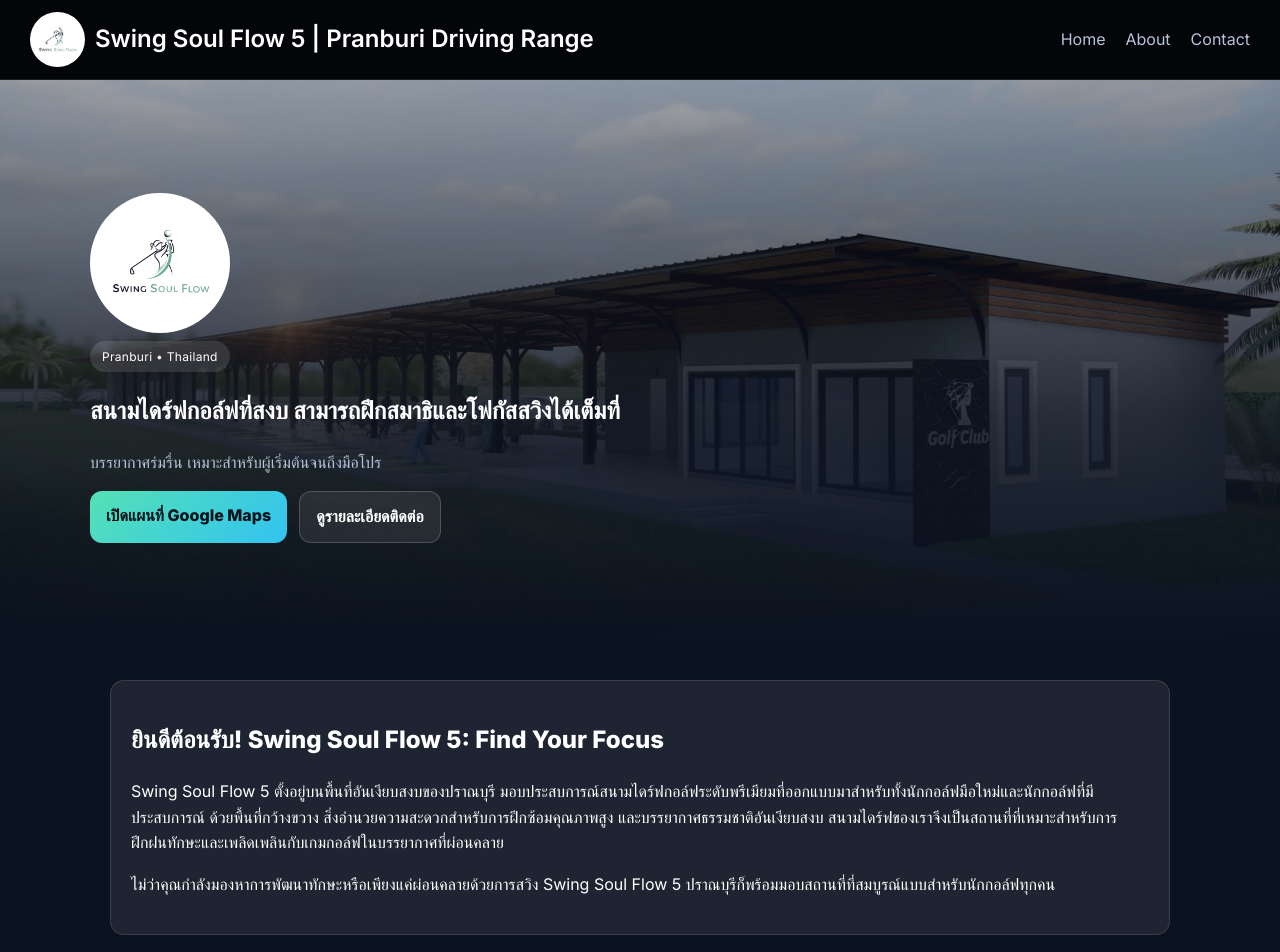
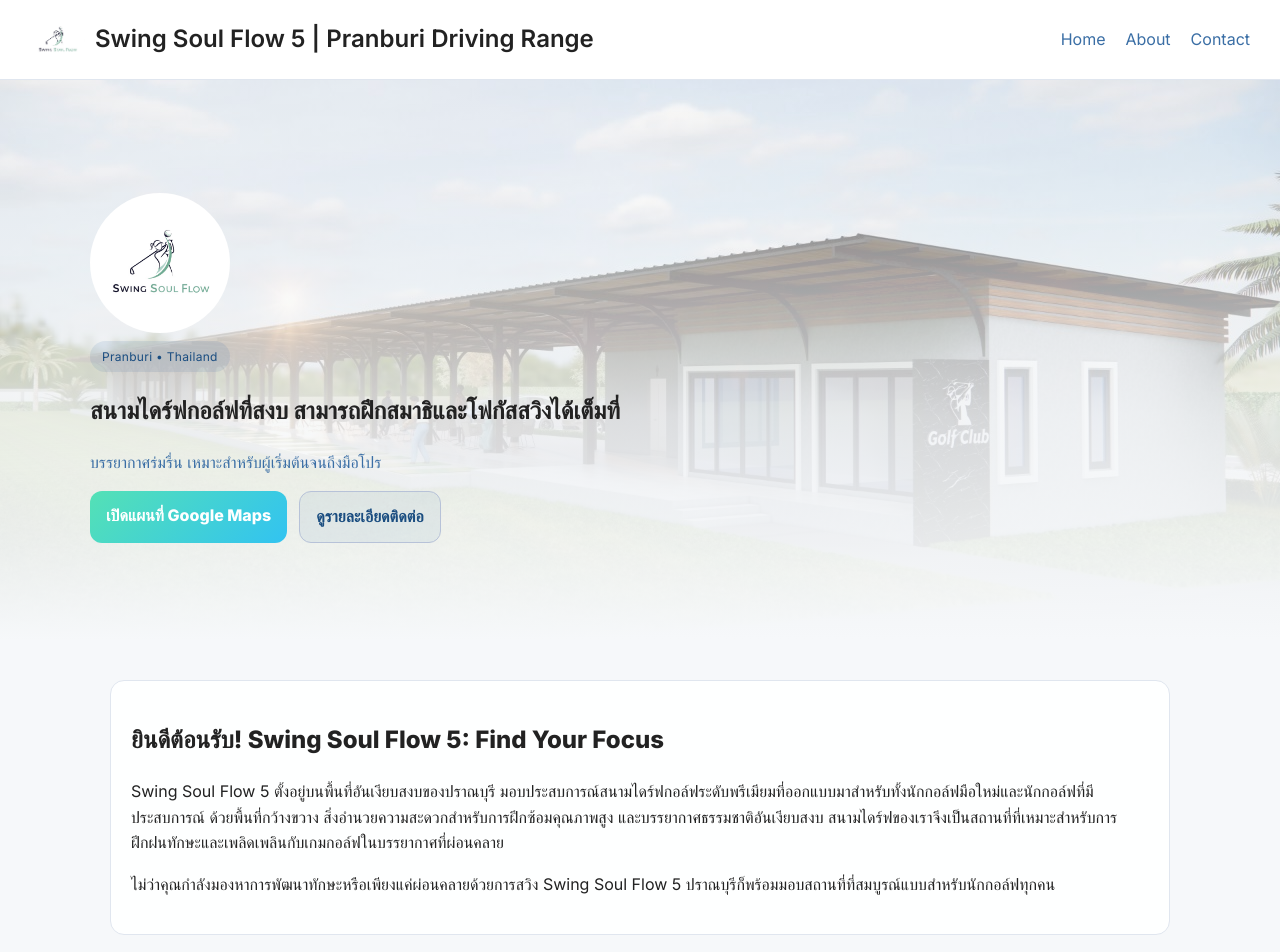
Before and after one commit to swingalbatross5-commits/swingsoulflow5, a plain HTML site: page index.html in a window 1280 px wide. Shown: the top 952 px of the page. Drawn offline with nearby package versions, Linux system fonts and the light colour scheme.

Commit message:
update bg style

```diff
--- a/style.css
+++ b/style.css
@@ -1,16 +1,22 @@
 /* Base */
 * { box-sizing: border-box; }
-body { margin:0; font-family:Inter, system-ui, -apple-system, "Segoe UI", Roboto, Arial, sans-serif; background:#0b1220; color:#fff; line-height:1.6; }
+body {
+  margin:0;
+  font-family:Inter, system-ui, -apple-system, "Segoe UI", Roboto, Arial, sans-serif;
+  background: #f6f8fa;         /* เปลี่ยนพื้นหลังเป็นสีอ่อน */
+  color: #222;                  /* เปลี่ยนสีตัวอักษรเป็นสีเข้ม */
+  line-height:1.6;
+}
 
 /* Header Modern Style */
 header {
-  background: rgba(0, 0, 0, 0.7);
+  background: rgba(255,255,255,0.95); /* สีขาวโปร่ง */
   padding: 12px 30px;
   display: flex;
   justify-content: space-between;
   align-items: center;
   backdrop-filter: blur(6px);
-  border-bottom: 1px solid rgba(255, 255, 255, 0.1);
+  border-bottom: 1px solid #e0e6ef;
 }
 
 .logo-container {
@@ -29,11 +35,10 @@
   object-fit: cover;
 }
 
-
 .site-title {
   font-size: 1.5rem;
   font-weight: 600;
-  color: #fff;
+  color: #222;
 }
 
 nav {
@@ -42,23 +47,22 @@
 }
 
 nav a {
-  color: #b7c2d8;
+  color: #3a6ea5;
   font-weight: 500;
   text-decoration: none;
   transition: color 0.3s ease;
 }
 
 nav a:hover {
-  color: #ffffff;
+  color: #1a4d80;
 }
 
 /* Responsive Menu */
 @media (max-width: 768px) {
   nav {
-    display: none; /* ถ้าต้องการทำ hamburger menu ค่อยเพิ่ม JS */
+    display: none;
   }
 }
-
 
 .contact-flex {
   display: flex;
@@ -75,28 +79,81 @@
   align-items: center;
 }
 
-
 /* Hero with fade slider */
-.hero { position:relative; height:70vh; overflow:hidden; }
-.slides { position:absolute; top:0; left:0; right:0; bottom:0; }
-.slide { position:absolute; top:0; left:0; right:0; bottom:0; width:100%; height:100%; object-fit:cover; opacity:0; transition: opacity 1s ease; }
+.hero {
+  position:relative;
+  height:70vh;
+  overflow:hidden;
+  background: #eaf4fb; /* สีพื้นหลังอ่อน */
+}
+.slides {
+  position:absolute; top:0; left:0; right:0; bottom:0;
+}
+.slide {
+  position:absolute; top:0; left:0; right:0; bottom:0;
+  width:100%; height:100%; object-fit:cover;
+  opacity:0; transition: opacity 1s ease;
+}
 .slide.active { opacity:1; }
-.hero-overlay { position:absolute; inset:0; background: linear-gradient(180deg, rgba(11,18,32,.35) 0%, rgba(11,18,32,.85) 60%, rgba(11,18,32,1) 100%); display:grid; place-items:end center; padding:24px; }
+.hero-overlay {
+  position:absolute; inset:0;
+  background: linear-gradient(180deg, rgba(255,255,255,.35) 0%, rgba(246,248,250,.85) 60%, #f6f8fa 100%);
+  display:grid; place-items:end center; padding:24px;
+}
 .hero-inner { width:min(1100px,92%); margin:auto; padding:24px 0 8px; }
-.kicker { display:inline-block; padding:6px 12px; border-radius:999px; background:rgba(255,255,255,.12); font-size:12px; letter-spacing:.3px; }
-.lead { color:#b7c2d8; max-width:70ch; }
+.kicker {
+  display:inline-block; padding:6px 12px; border-radius:999px;
+  background:rgba(58,110,165,.12); font-size:12px; letter-spacing:.3px;
+  color: #1a4d80;
+}
+.lead { color:#3a6ea5; max-width:70ch; }
 .cta-row { display:flex; gap:12px; margin-top:14px; flex-wrap:wrap; }
-.btn { border:none; border-radius:12px; padding:12px 16px; font-weight:700; cursor:pointer; text-decoration:none; display:inline-block; }
-.btn-primary { background:linear-gradient(135deg, #54e1b5, #32c3f1); color:#001018; }
-.btn-ghost { background:rgba(255,255,255,.08); color:#fff; border:1px solid rgba(255,255,255,.18); }
+.btn {
+  border:none; border-radius:12px; padding:12px 16px;
+  font-weight:700; cursor:pointer; text-decoration:none; display:inline-block;
+}
+.btn-primary {
+  background:linear-gradient(135deg, #54e1b5, #32c3f1);
+  color:#fff;
+}
+.btn-ghost {
+  background:rgba(58,110,165,.08);
+  color:#1a4d80;
+  border:1px solid #b7c2d8;
+}
 
 /* Sections */
-.section { padding:40px 20px; width:min(1100px, 92%); margin:auto; }
-.card { background:rgba(255,255,255,0.08); padding:20px; border-radius:14px; margin-bottom:20px; border:1px solid rgba(255,255,255,.12); }
-.badge { display:inline-block; background:rgba(255,255,255,0.1); padding:6px 12px; border-radius:999px; color:#fff; text-decoration:none; border:1px solid rgba(255,255,255,.18); }
+.section {
+  padding:40px 20px;
+  width:min(1100px, 92%);
+  margin:auto;
+}
+.card {
+  background:rgba(255,255,255,0.95);
+  padding:20px;
+  border-radius:14px;
+  margin-bottom:20px;
+  border:1px solid #e0e6ef;
+  color: #222;
+}
+.badge {
+  display:inline-block;
+  background:rgba(58,110,165,0.08);
+  padding:6px 12px;
+  border-radius:999px;
+  color:#1a4d80;
+  text-decoration:none;
+  border:1px solid #b7c2d8;
+}
 
 /* Footer */
-.site-footer { background:rgba(255,255,255,0.05); padding:20px; text-align:center; font-size:14px; color:#b7c2d8; }
+.site-footer {
+  background:rgba(58,110,165,0.05);
+  padding:20px;
+  text-align:center;
+  font-size:14px;
+  color:#3a6ea5;
+}
 
 /* Responsive */
 @media (max-width: 640px){
```
